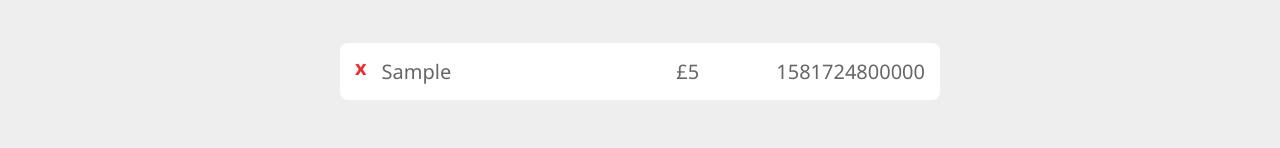
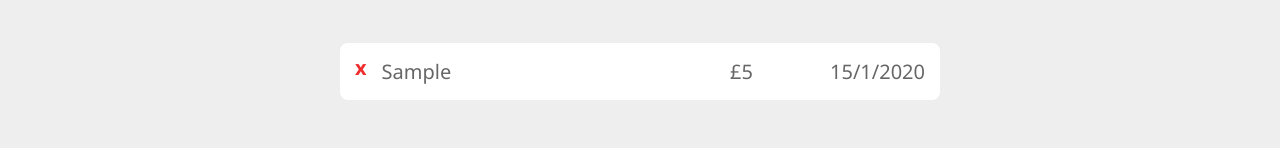
Before and after one commit to scented-wiring/vue-income-tracker, a Vue app: page / in a window 1280 px wide. Both pictures are taken after typing "Sample", "5", "2020-01-15" into the empty fields and a click on the input "SUBMIT". Shown: the part 144-292 px from the top of the page. Built offline with nearby package versions, Linux system fonts and the light colour scheme.

Commit message:
format date

```diff
--- a/src/components/IncomeItem.vue
+++ b/src/components/IncomeItem.vue
@@ -3,7 +3,7 @@
     <div class="removeItem">x</div>
     <div class="desc">{{ income.desc }}</div>
     <div class="price">£{{ income.value }}</div>
-    <div class="date">{{ income.date }}</div>
+    <div class="date">{{ formattedDate }}</div>
   </div>
 </template>
 
@@ -11,6 +11,18 @@
 export default {
   props: {
     income: Object,
+  },
+  setup(props) {
+    let date = new Date(props.income.date);
+    let day = date.getDate();
+    let month = date.getMonth();
+    let year = date.getFullYear();
+
+    let formattedDate = day + "/" + month + "/" + year;
+
+    return {
+      formattedDate,
+    };
   },
 };
 </script>
```
